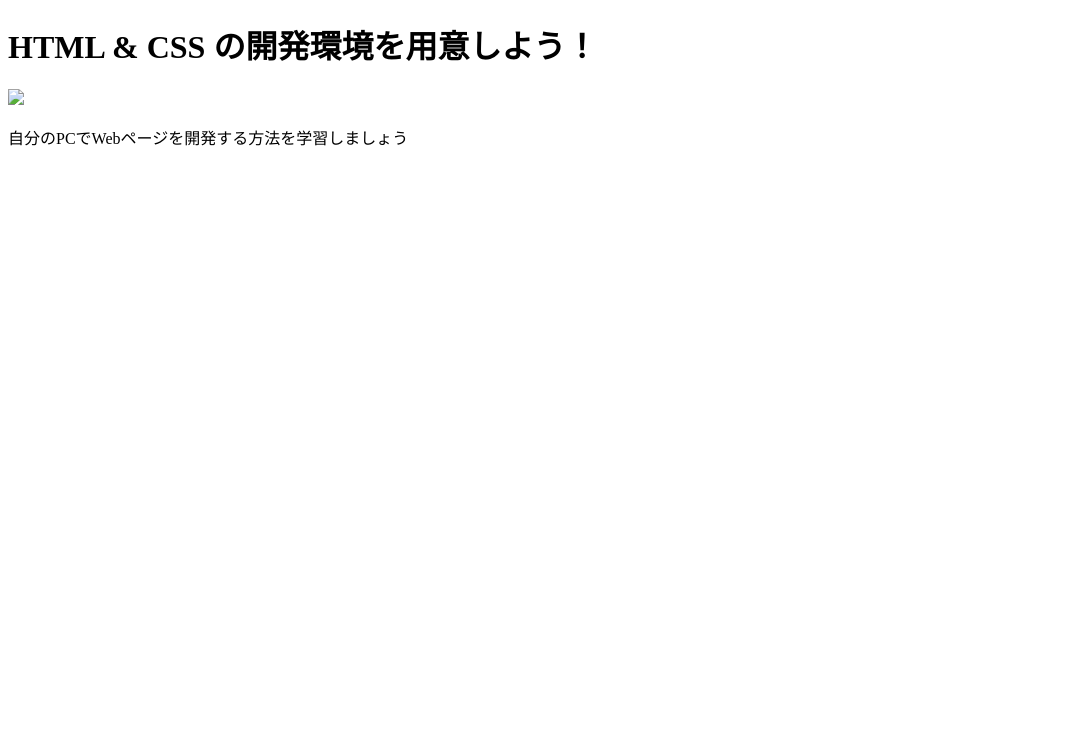
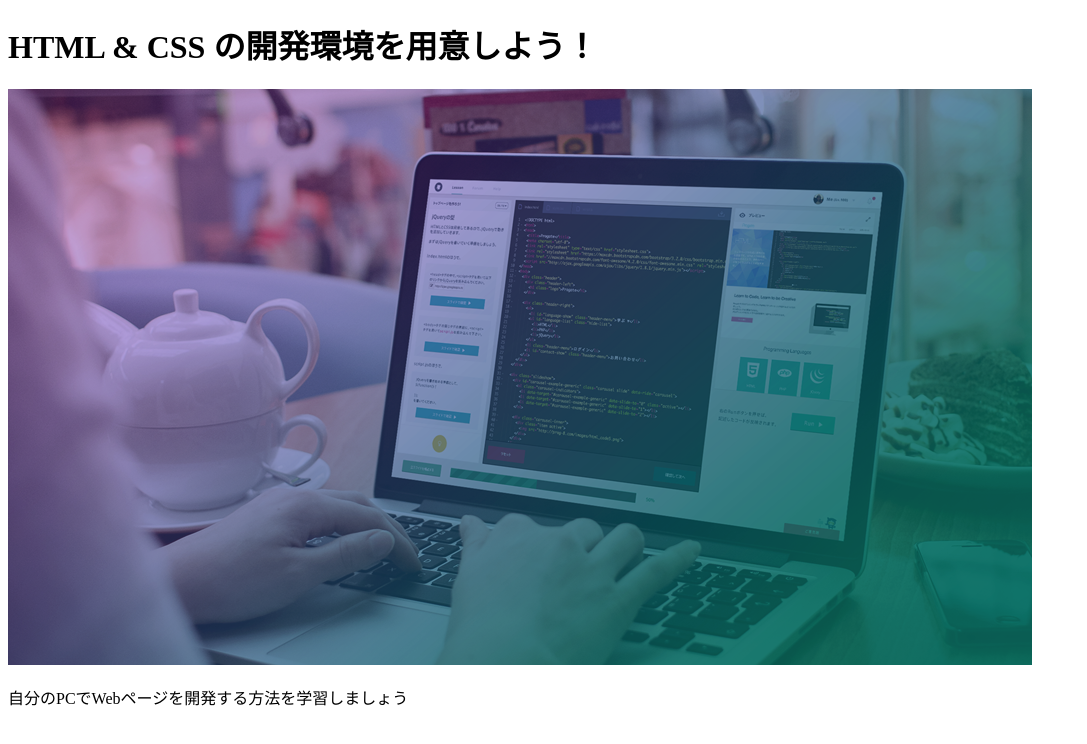
Before and after one commit to cookie0313/cookie0313.github.io, a plain HTML site: page index.html in a window 1280 px wide. Shown: the whole page, without its empty margins (0-1087 px from the left). Drawn offline with Linux system fonts and the light colour scheme.

Commit message:
Update index.html

```diff
--- a/index.html
+++ b/index.html
@@ -6,7 +6,7 @@
   </head>
   <body>
     <h1 class="title">HTML & CSS の開発環境を用意しよう！</h1>
-    <img src="GitHub.phg">
+    <img src="GitHub.png">
   </body>
 </html>
 <p>自分のPCでWebページを開発する方法を学習しましょう</p>
```
